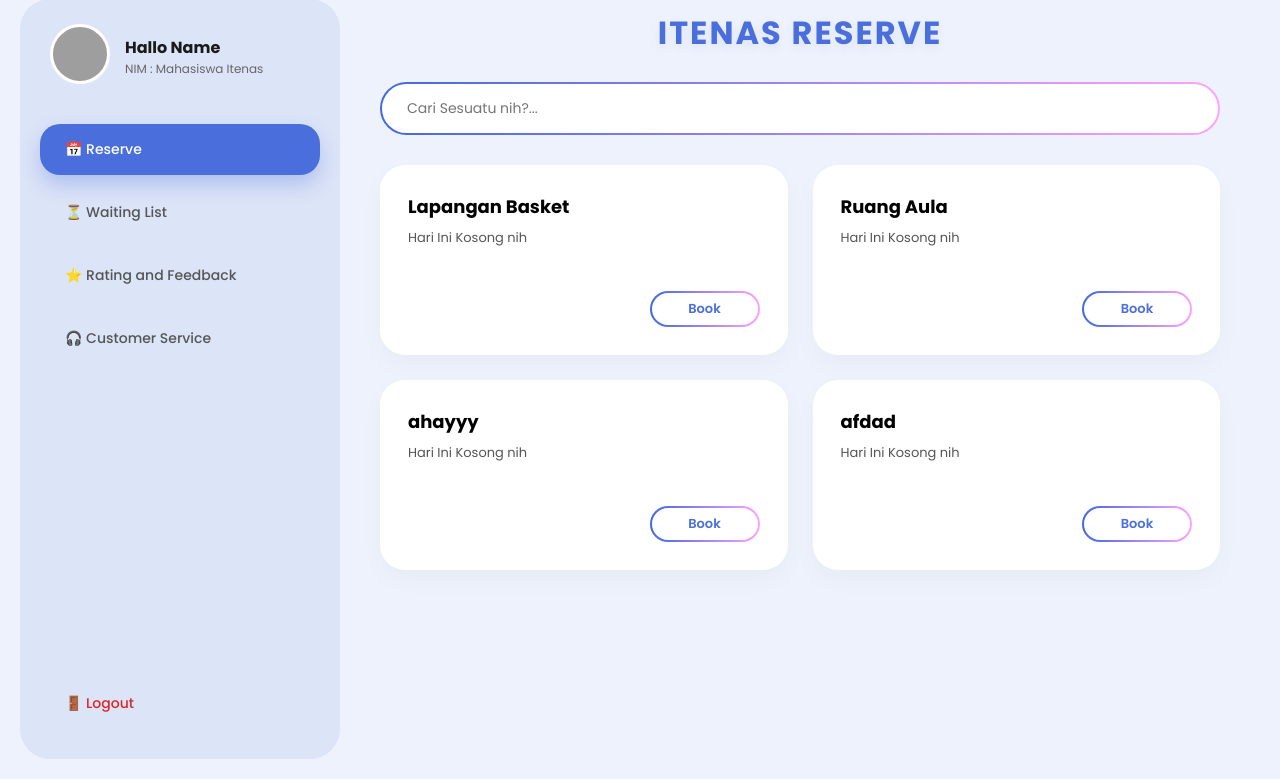
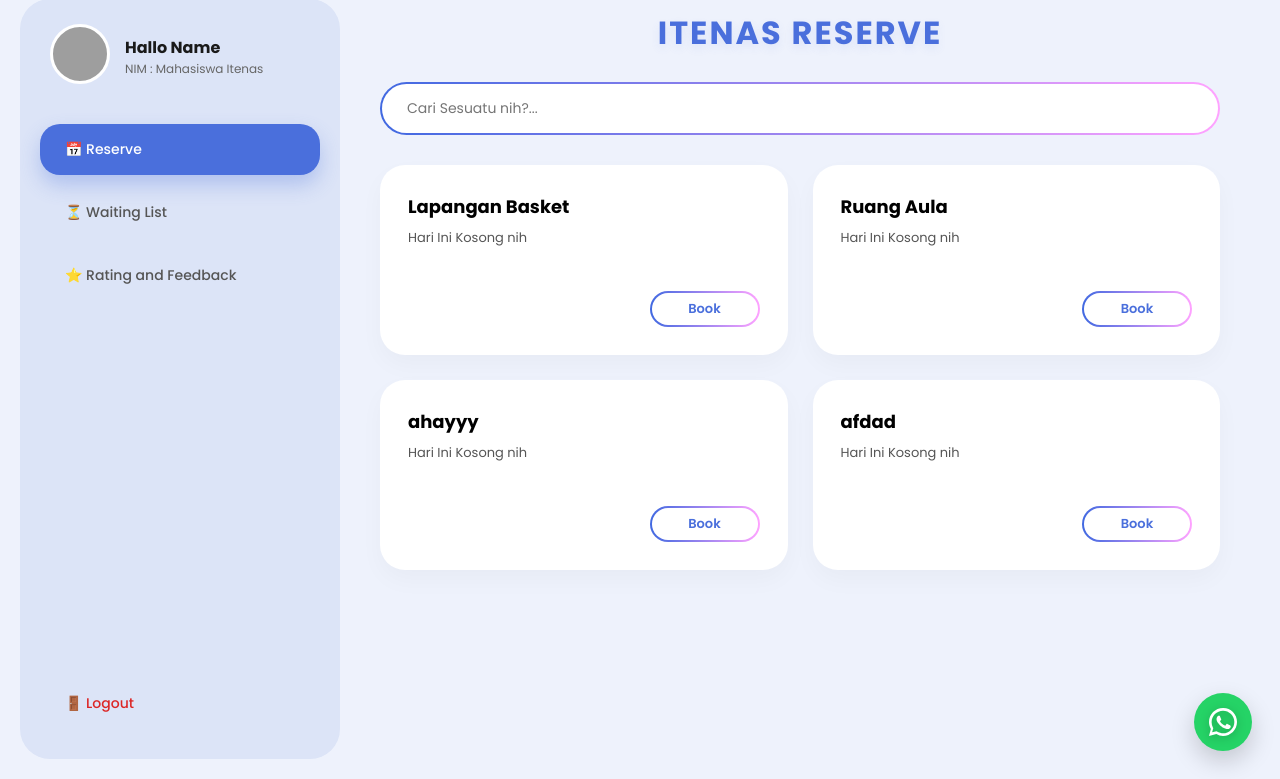
Before and after one commit to Astralanz/Itenas-Reserve, a PHP site: page /itenas_minjem/index.php in a window 1280 px wide. Shown: the part 21-800 px from the top of the page. Run offline with PHP 8.4, Linux system fonts and the light colour scheme; the visitor is signed in with stand-in values (Sample User, id 1); data comes from the database, SQL or seed files in the repository; grey boxes are pictures that could not be loaded.

Commit message:
ganti customer service jadi whatsapp

```diff
--- a/admin_antrian.php
+++ b/admin_antrian.php
@@ -140,7 +140,7 @@
                     <a href="admin_rating.php">⭐ Rating dari user</a>
                 </li>
                 <li class="menu-item">
-                    <a href="#">🎧 Customer Service</a>
+                    <a href="https://api.whatsapp.com/send?phone=6285189920482&text=Halo%20Admin%20Itenas%20Reserve.%20Saya%20ingin%20bertanya%20mengenai%20peminjaman." target="_blank" rel="noopener noreferrer">🎧 Customer Service</a>
                     <div class="sub-menu">
                         <a href="#">💬 • Chat dengan user 1</a>
                         <a href="#">💬 • Chat dengan user 2</a>
--- a/admin_aset.php
+++ b/admin_aset.php
@@ -202,7 +202,7 @@
                     <a href="admin_rating.php">⭐ Rating dari user</a>
                 </li>
                 <li class="menu-item">
-                    <a href="#">🎧 Customer Service</a>
+                    <a href="https://api.whatsapp.com/send?phone=6285189920482&text=Halo%20Admin%20Itenas%20Reserve.%20Saya%20ingin%20bertanya%20mengenai%20peminjaman." target="_blank" rel="noopener noreferrer">🎧 Customer Service</a>
                     <div class="sub-menu">
                         <a href="#">💬 • Chat dengan user 1</a>
                         <a href="#">💬 • Chat dengan user 2</a>
--- a/admin_rating.php
+++ b/admin_rating.php
@@ -126,7 +126,7 @@
                     <a href="admin_rating.php">⭐ Rating dari user</a>
                 </li>
                 <li class="menu-item">
-                    <a href="#">🎧 Customer Service</a>
+                    <a href="https://api.whatsapp.com/send?phone=6285189920482&text=Halo%20Admin%20Itenas%20Reserve.%20Saya%20ingin%20bertanya%20mengenai%20peminjaman." target="_blank" rel="noopener noreferrer">🎧 Customer Service</a>
                     <div class="sub-menu">
                         <a href="#">💬 • Chat dengan user 1</a>
                         <a href="#">💬 • Chat dengan user 2</a>
--- a/db_peminjaman.sql
+++ b/db_peminjaman.sql
@@ -1,4 +1,4 @@
--- phpMyAdmin SQL Dump
+peminjaman-- phpMyAdmin SQL Dump
 -- version 5.2.1
 -- https://www.phpmyadmin.net/
 --
--- a/sidebar.php
+++ b/sidebar.php
@@ -80,7 +80,6 @@
             <li class="menu-item <?php echo $current_url == 'index.php' ? 'active' : ''; ?>"><a href="index.php">📅 Reserve</a></li>
             <li class="menu-item <?php echo $current_url == 'riwayat.php' ? 'active' : ''; ?>"><a href="riwayat.php">⏳ Waiting List</a></li>
             <li class="menu-item <?php echo $current_url == 'rating.php' ? 'active' : ''; ?>"><a href="rating.php">⭐ Rating and Feedback</a></li>
-            <li class="menu-item"><a href="#">🎧 Customer Service</a></li>
         </ul>
     </div>
 
@@ -88,6 +87,39 @@
         <li class="menu-item"><a href="logout.php" style="color: #dc2626;">🚪 Logout</a></li>
     </ul>
 </div>
+
+<a href="https://api.whatsapp.com/send?phone=6285189920482&text=Halo%20Admin%20Itenas%20Reserve,%20Saya%20ingin%20bertanya%20mengenai%20peminjaman%20aset" class="floating-whatsapp" target="_blank" rel="noopener noreferrer" aria-label="Chat WhatsApp Customer Service">
+    <svg viewBox="0 0 24 24" aria-hidden="true"><path d="M20.52 3.48A11.76 11.76 0 0 0 12 0C5.37 0 0 5.37 0 12c0 2.08.55 4.13 1.6 5.95L0 24l6.32-1.64A11.94 11.94 0 0 0 12 24c6.63 0 12-5.37 12-12 0-3.22-1.25-6.25-3.48-8.52zm-8.15 18.16c-1.95 0-3.85-.52-5.53-1.5l-.4-.24-3.75.98.99-3.65-.26-.38A9.76 9.76 0 0 1 2.25 12c0-5.36 4.36-9.75 9.75-9.75 2.6 0 5.05 1.01 6.88 2.84 1.82 1.83 2.84 4.28 2.84 6.87 0 5.39-4.4 9.75-9.77 9.75zm5.35-7.03c-.29-.15-1.71-.85-1.98-.95-.27-.1-.47-.15-.67.15-.19.29-.75.95-.92 1.15-.17.19-.34.21-.63.07-.29-.15-1.22-.45-2.33-1.44-.86-.77-1.44-1.71-1.61-2-.17-.29-.02-.45.13-.6.13-.13.29-.34.43-.51.14-.17.19-.3.29-.5.1-.19.05-.36-.02-.51-.07-.15-.67-1.62-.92-2.22-.24-.58-.48-.5-.67-.51-.17-.01-.36-.01-.55-.01-.19 0-.5.07-.76.36-.27.29-1.05 1.03-1.05 2.51s1.08 2.9 1.23 3.1c.15.19 2.12 3.24 5.14 4.54.72.31 1.28.5 1.72.64.72.23 1.38.2 1.9.12.58-.09 1.71-.7 1.95-1.37.24-.67.24-1.25.17-1.37-.07-.12-.27-.19-.56-.34z"/></svg>
+</a>
+
+<style>
+.floating-whatsapp {
+    position: fixed;
+    right: 28px;
+    bottom: 28px;
+    width: 58px;
+    height: 58px;
+    background: #25D366;
+    border-radius: 50%;
+    display: flex;
+    align-items: center;
+    justify-content: center;
+    box-shadow: 0 10px 24px rgba(0,0,0,0.18);
+    z-index: 9999;
+    text-decoration: none;
+    transition: transform 0.2s ease, box-shadow 0.2s ease;
+}
+.floating-whatsapp:hover {
+    transform: translateY(-2px);
+    box-shadow: 0 12px 26px rgba(0,0,0,0.24);
+}
+.floating-whatsapp svg {
+    width: 28px;
+    height: 28px;
+    fill: #ffffff;
+    filter: drop-shadow(0 2px 4px rgba(0,0,0,0.25));
+}
+</style>
 
 <!-- ======================= HTML MODAL PROFIL ======================= -->
 <div class="modal-profil-overlay" id="modalProfilUser" onclick="tutupModalProfil(event)">
```
